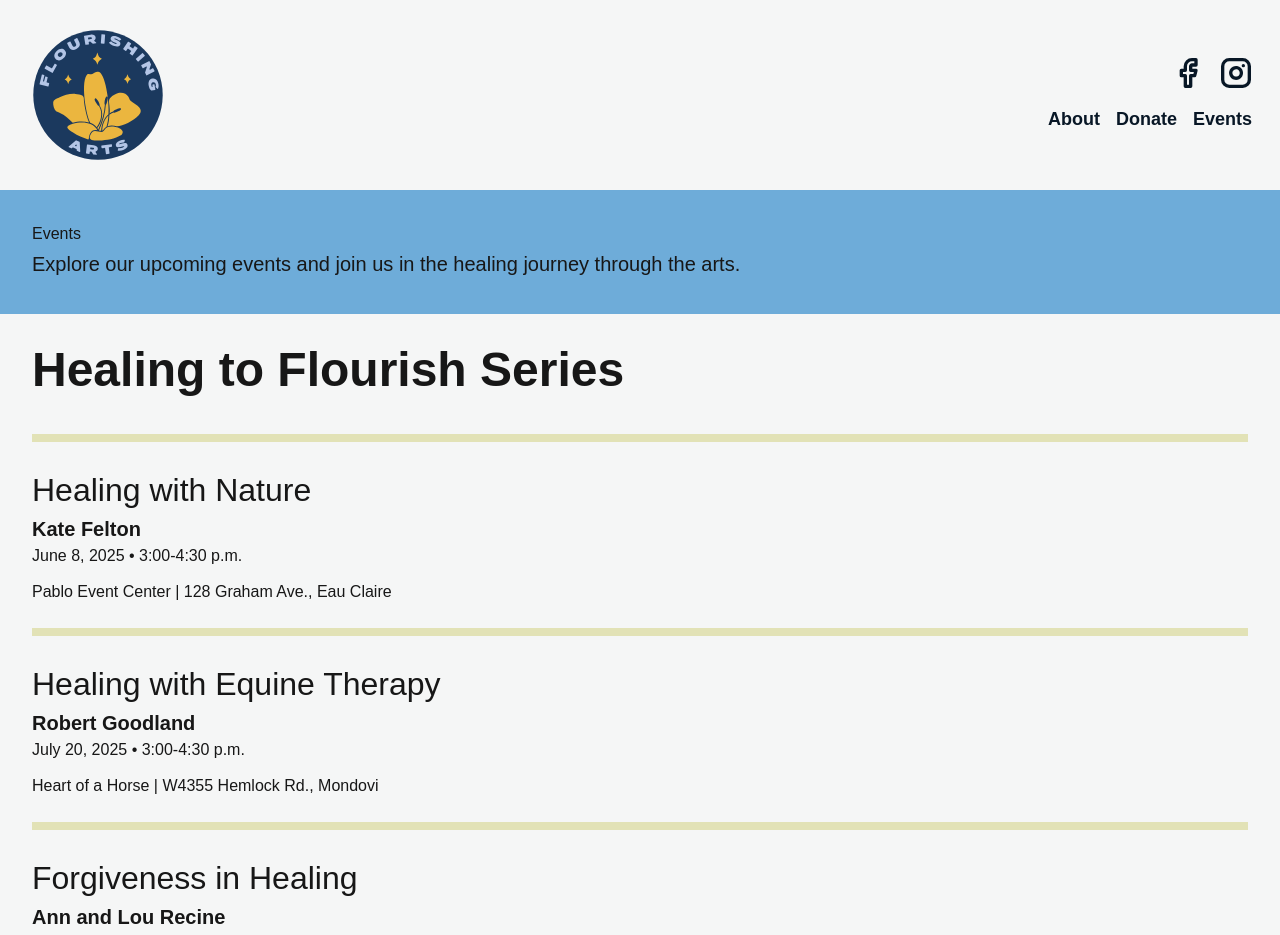
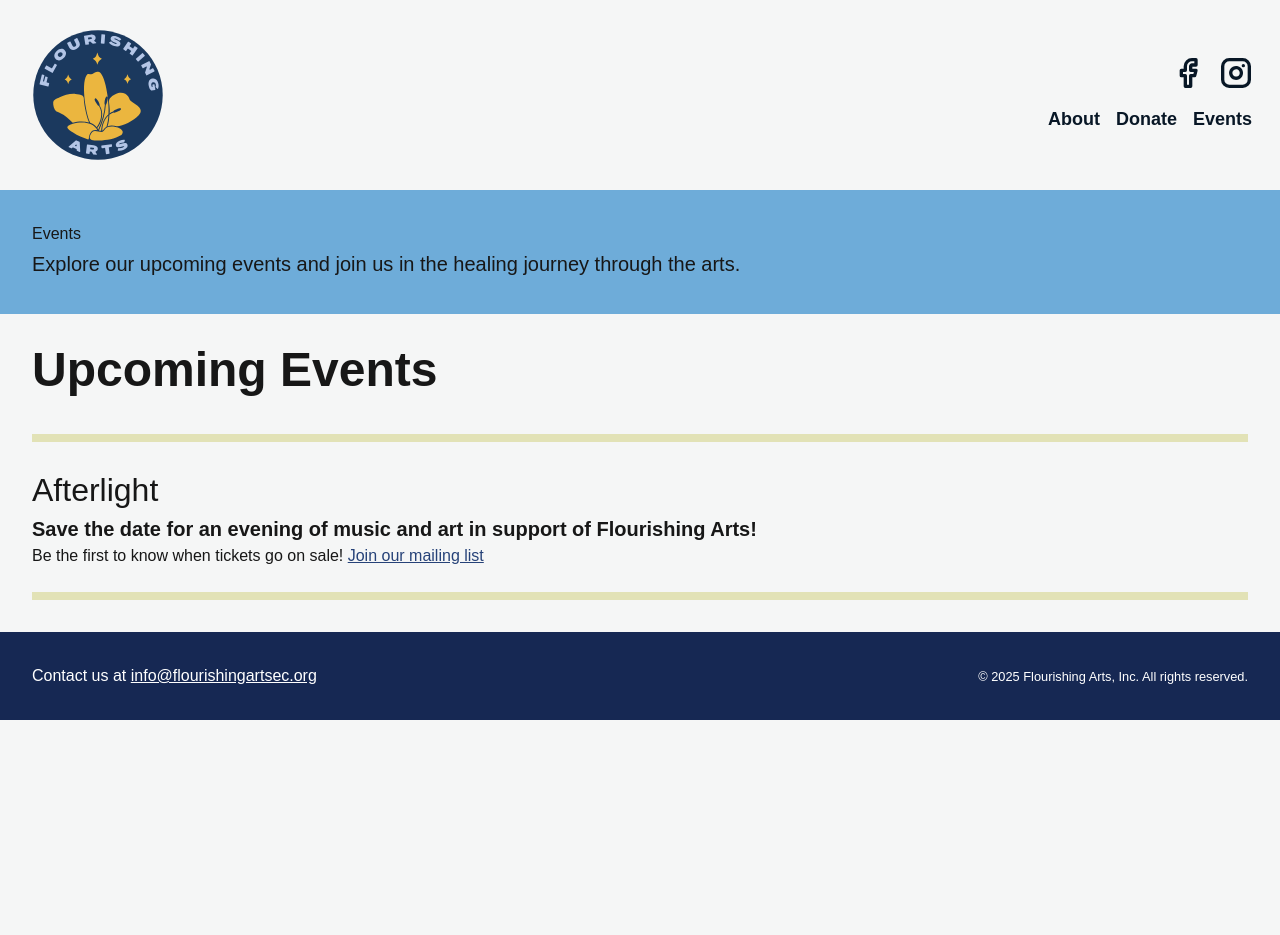
Before and after one commit to esmikl/flourishing-arts, a Next.js app: page /events in a window 1280 px wide. Shown: the top 935 px of the page. After the commit the page ends 800 px from the top, so only its background shows below. Built offline with nearby package versions, Linux system fonts and the light colour scheme; a web font is replaced by a local one; what @mui/material-nextjs would draw is missing.

Commit message:
Update events page with fundraiser save the date

```diff
--- a/package.json
+++ b/package.json
@@ -6,7 +6,7 @@
     "audit": "npm-run-all prettier:write prettier:check lint stylelint",
     "dev": "next dev --turbopack",
     "build": "next build",
-    "start": "next start",
+    "start": "next",
     "lint": "next lint",
     "prettier:write": "prettier --write .",
     "prettier:check": "prettier --check .",
--- a/src/app/events/events.json
+++ b/src/app/events/events.json
@@ -1,30 +1,7 @@
 [
   {
-    "name": "Healing with Nature",
-    "presenter": "Kate Felton",
-    "date": "June 8, 2025",
-    "location": "Pablo Event Center",
-    "address": "128 Graham Ave., Eau Claire"
-  },
-  {
-    "name": "Healing with Equine Therapy",
-    "presenter": "Robert Goodland",
-    "date": "July 20, 2025",
-    "location": "Heart of a Horse",
-    "address": "W4355 Hemlock Rd., Mondovi"
-  },
-  {
-    "name": "Forgiveness in Healing",
-    "presenter": "Ann and Lou Recine",
-    "date": "July 27, 2025",
-    "location": "Pablo Event Center",
-    "address": "128 Graham Ave., Eau Claire"
-  },
-  {
-    "name": "Healing from Substance Abuse",
-    "presenter": "Michelle Marquardt",
-    "date": "August 24, 2025",
-    "location": "Pablo Event Center",
-    "address": "128 Graham Ave., Eau Claire"
+    "name": "Afterlight",
+    "presenter": "Save the date for an evening of music and art in support of Flourishing Arts!",
+    "date": "May 23, 2025"
   }
 ]
--- a/src/app/events/page.tsx
+++ b/src/app/events/page.tsx
@@ -19,18 +19,23 @@ export default function Page() {
         </div>
         <div>
           <div className='container'>
-            <h2 className='font-semibold text-4xl md:text-5xl mb-10'>Healing to Flourish Series</h2>
+            <h2 className='font-semibold text-4xl md:text-5xl mb-10'>Upcoming Events</h2>
             {events.map((event) => (
               <div className='event-wrapper' key={event.name}>
                 <div className='event-listing flex flex-wrap'>
                   <div className='flex-auto'>
                     <h3 className='event-title text-[1.5rem] md:text-[2rem]'>{event.name}</h3>
                     <p className='event-speaker'>{event.presenter}</p>
-                    <p className='event-date mb-3'>{event.date} • 3:00-4:30 p.m.</p>
-                    <p>{event.location} | {event.address}</p>
-                    {/*{event.fbEvent ? (*/}
-                    {/*  <p className='mt-3'><a className='underline hover:no-underline' href={event.fbEvent}*/}
-                    {/*                         target='_blank'>RSVP on Facebook!</a></p>) : null}*/}
+                    {/*<p className='event-date mb-3'>{event.date} • 3:00-4:30 p.m.</p>*/}
+                    {/*<p>{event.location} | {event.address}</p>*/}
+                    <p>Be the first to know when tickets go on sale!&nbsp;
+                      <a
+                        className='text-primary-700 underline hover:no-underline'
+                        href='https://forms.gle/2axMMgnaFQmZJvy59' target="_blank"
+                      >
+                        Join our mailing list
+                      </a>
+                    </p>
                   </div>
                 </div>
               </div>
```
Also changed, not shown: 1 other file (tests, documents, lock files or other folders).
